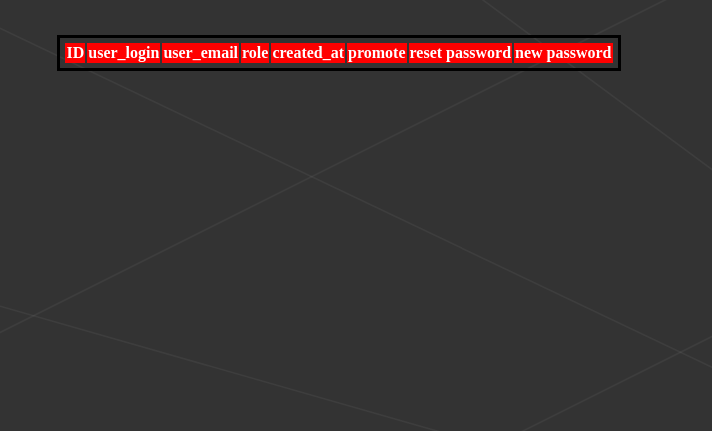
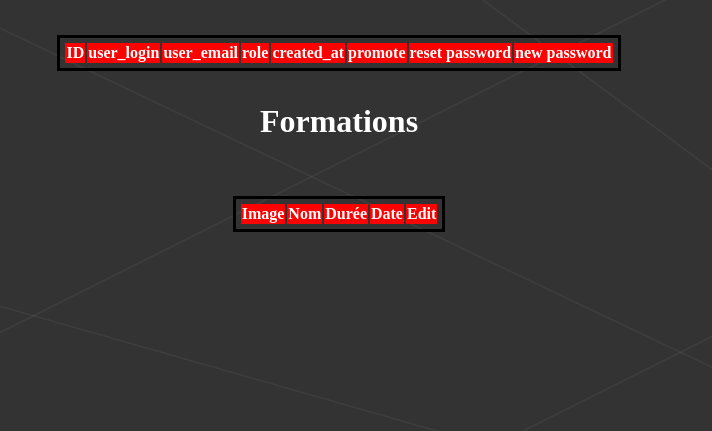
Before and after one commit to TeamRequete/SiteWeb, a PHP site: template public_html/view/admin.php in a window 1280 px wide. Shown: the part 77-508 px from the top of the page, without its empty margins (301-1013 px from the left). Run offline with PHP 8.4, Linux system fonts and the light colour scheme; the template is opened without the code that fills it: most values are stand-ins (such as "Sample title", 1, 10 or a date in 2020); lists and menus that the app fills with data are empty.

Commit message:
admin power up (les admins peuvent modifier les formations)

```diff
--- a/public_html/controller/controller.php
+++ b/public_html/controller/controller.php
@@ -162,7 +162,7 @@ function notNeedSession(){
 }
 
 function editFormation(){
-  if(isset($_GET['id']) === false || getUserFormation($_SESSION['id'], $_GET['id'])->rowCount()  ==  0){ //check if user is profesor
+  if(checkUserAdmin($_SESSION['id']) == false &&(isset($_GET['id']) === false || getUserFormation($_SESSION['id'], $_GET['id'])->rowCount()  ==  0)){ //check if user is profesor or admin
     header("Location: /index.php");
     die();
   }
--- a/public_html/view/admin.php
+++ b/public_html/view/admin.php
@@ -31,5 +31,30 @@
   </tbody>
 </table>
 
+<h1>Formations</h1>
+
+<table>
+  <thead>
+    <tr>
+        <th>Image</th>
+        <th>Nom</th>
+        <th>Durée</th>
+        <th>Date</th>
+        <th>Edit</th>
+    </tr>
+  </thead>
+  <tbody>
+    <?php foreach(dumpFormation() as $row): ?>
+      <tr>
+        <th> <img src="<?php if($row["filename"] !== '') echo("/uploads/".htmlspecialchars($row["filename"])); else echo("/uploads/default.jpg"); ?>" alt=""> </th>
+        <th><?php echo(htmlspecialchars($row["name"])); ?></th>
+        <th><?php echo(htmlspecialchars($row["duration"])); ?></th>
+        <th><?php echo(htmlspecialchars($row["created_at"])); ?></th>
+        <th><a href="<?php echo("index.php?action=editFormation&id=".$row["formation_id"]); ?>"><button>Edit</button></a> </th>
+      </tr>
+    <?php endforeach; ?>
+  </tbody>
+</table>
+
 <script type="text/javascript" src="view/js/jquery.js" ></script>
 <script type="text/javascript" src="view/js/formCheckerAdmin.js" ></script>
--- a/public_html/view/editFormation.php
+++ b/public_html/view/editFormation.php
@@ -3,7 +3,7 @@
 <link href="view/css/editFormation.css" rel="stylesheet" type="text/css">
 
 <?php
-$stmt=getUserFormation($_SESSION['id'], $_GET['id'])->fetch();
+$stmt=getFormation($_GET['id'])->fetch();
 ?>
 
 
```
